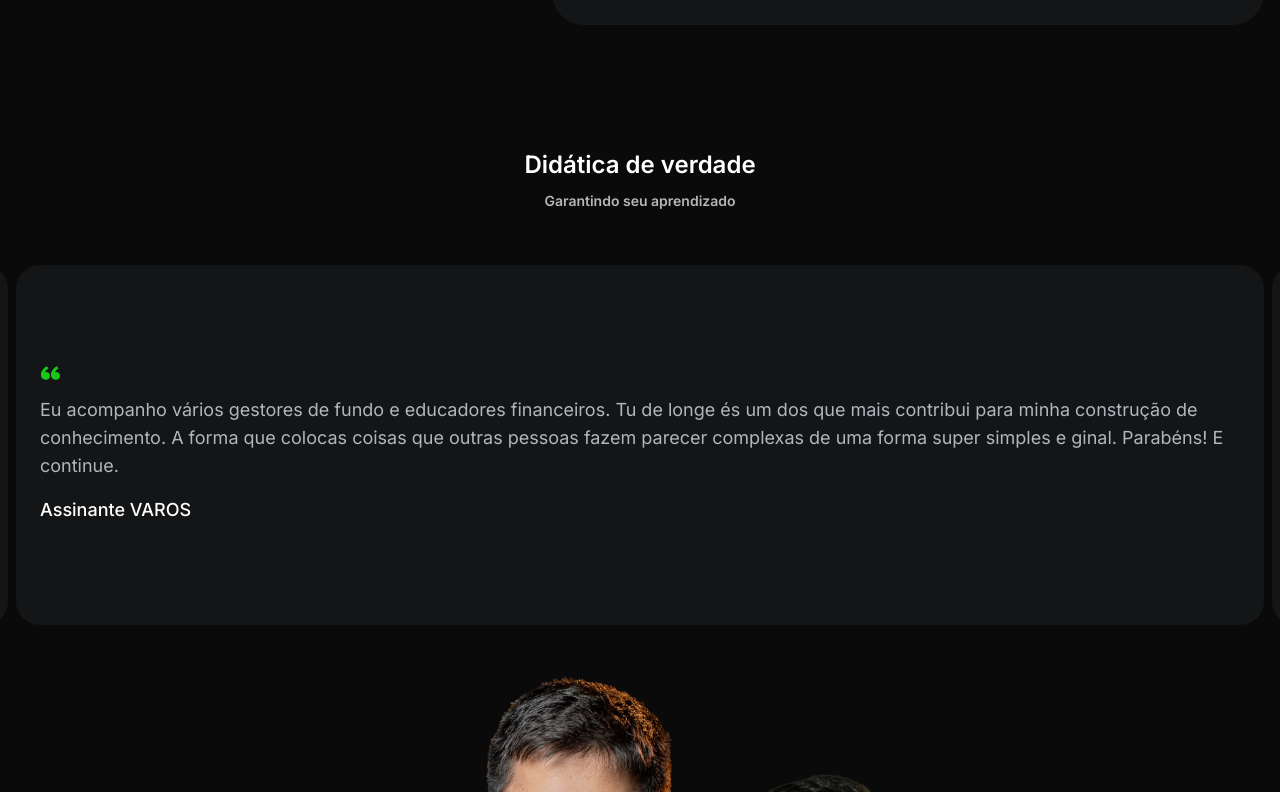
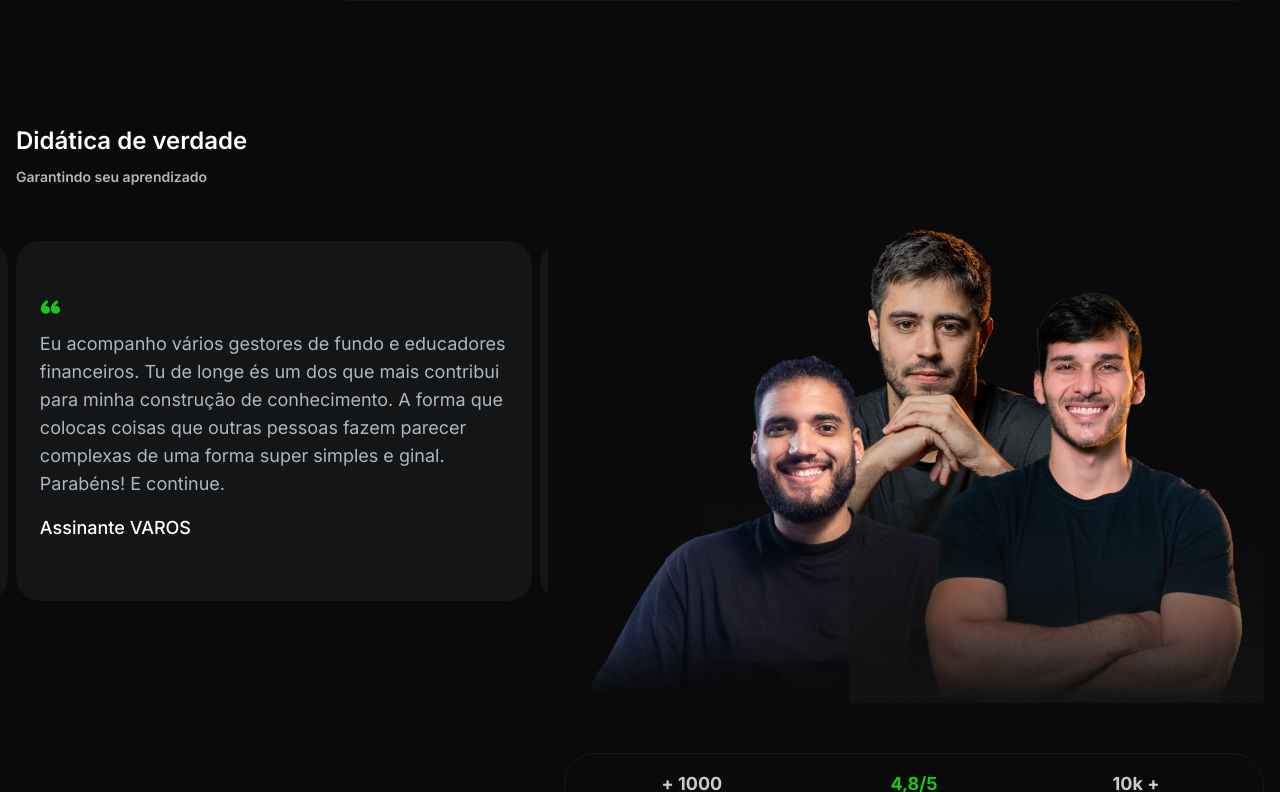
Before and after one commit to janderson22-creator/varos, a Next.js app: page / in a window 1280 px wide. Shown: the part 1808-2600 px from the top of the page. Built offline with nearby package versions, Linux system fonts and the light colour scheme.

Commit message:
feat: Didactics tablet configs

```diff
--- a/app/page.tsx
+++ b/app/page.tsx
@@ -3,7 +3,6 @@ import BuyNow from "@/components/ui/buy-season";
 import Didactics from "@/components/ui/didactics";
 import Footer from "@/components/ui/footer";
 import Form from "@/components/ui/form";
-import Men from "@/components/ui/men";
 import SimpleInvest from "@/components/ui/simple-invest-season";
 import Cards from "../public/cards-Hero.png";
 import Image from "next/image";
@@ -11,7 +10,7 @@ import Image from "next/image";
 export default function Home() {
   return (
     <div>
-      <div className="mt-[72px] md:flex px-4">
+      <div className="mt-[72px] px-4 md:flex">
         <BuyNow />
 
         <div className="hidden md:block">
@@ -27,10 +26,6 @@ export default function Home() {
         <Didactics />
       </div>
 
-      <div className="mt-[24px] px-4">
-        <Men />
-      </div>
-
       <div className="mt-[128px] px-4">
         <Form />
       </div>
--- a/src/components/ui/didactics.tsx
+++ b/src/components/ui/didactics.tsx
@@ -6,6 +6,7 @@ import Autoplay from "embla-carousel-autoplay";
 import Image from "next/image";
 import { cn } from "@/lib/utils";
 import { useTheme } from "next-themes";
+import Men from "./men";
 
 const Didactics = () => {
   const { theme } = useTheme();
@@ -15,18 +16,19 @@ const Didactics = () => {
 
   return (
     <div>
-      <div className="flex flex-col items-center">
-        <h2 className="text-center text-[24px] font-semibold">
+      <div className="flex flex-col items-center md:w-6/12 md:items-start md:pl-4">
+        <h2 className="text-center text-[24px] font-semibold md:text-left">
           Didática de verdade
         </h2>
-        <p className="mt-2 text-center text-sm font-semibold opacity-70">
+        <p className="mt-2 text-center text-sm font-semibold opacity-70 md:text-left">
           Garantindo seu aprendizado
         </p>
       </div>
 
+      <div className="w-full flex flex-col md:flex-row">
         <Carousel
           plugins={[plugin.current]}
-        className="mt-[54px] w-full"
+          className="mt-[54px] w-full md:w-6/12"
           onMouseEnter={plugin.current.stop}
           onMouseLeave={plugin.current.reset}
         >
@@ -40,12 +42,19 @@ const Didactics = () => {
                 key={index}
               >
                 <Image src={Aspas} alt={""} />
-              <p className="mt-4 text-left text-lg text-[#B0B7BE]">{comment}</p>
+                <p className="mt-4 text-left text-lg text-[#B0B7BE]">
+                  {comment}
+                </p>
                 <p className="mt-4 text-lg font-medium">Assinante VAROS</p>
               </CarouselItem>
             ))}
           </CarouselContent>
         </Carousel>
+
+        <div className="mt-[24px] px-4 md:w-full">
+          <Men />
+        </div>
+      </div>
     </div>
   );
 };
--- a/src/components/ui/men.tsx
+++ b/src/components/ui/men.tsx
@@ -6,7 +6,7 @@ import { cn } from "@/lib/utils";
 const Men = () => {
   const { theme } = useTheme()
   return (
-    <div>
+    <div className="md:w-full">
       <Image src={MenImage} alt={"Men"} />
 
       <div className={cn("mt-[48px] flex items-center justify-around rounded-[32px] border p-4", theme === 'light' ? "text-[#000] opacity-90" : "text-[#FAFAFA]")}>
--- a/src/components/ui/simple-invest-season.tsx
+++ b/src/components/ui/simple-invest-season.tsx
@@ -111,7 +111,7 @@ const SimpleInvest = () => {
           ))}
         </div>
 
-        <div className="w-7/12 mt-10" ref={walletSelectRef}>
+        <div className="nd:w-7/12 mt-10" ref={walletSelectRef}>
           <WalletSelect option={subOptionSelected} />
         </div>
       </div>
```
Lines whose indentation alone changed are shown as unchanged.
